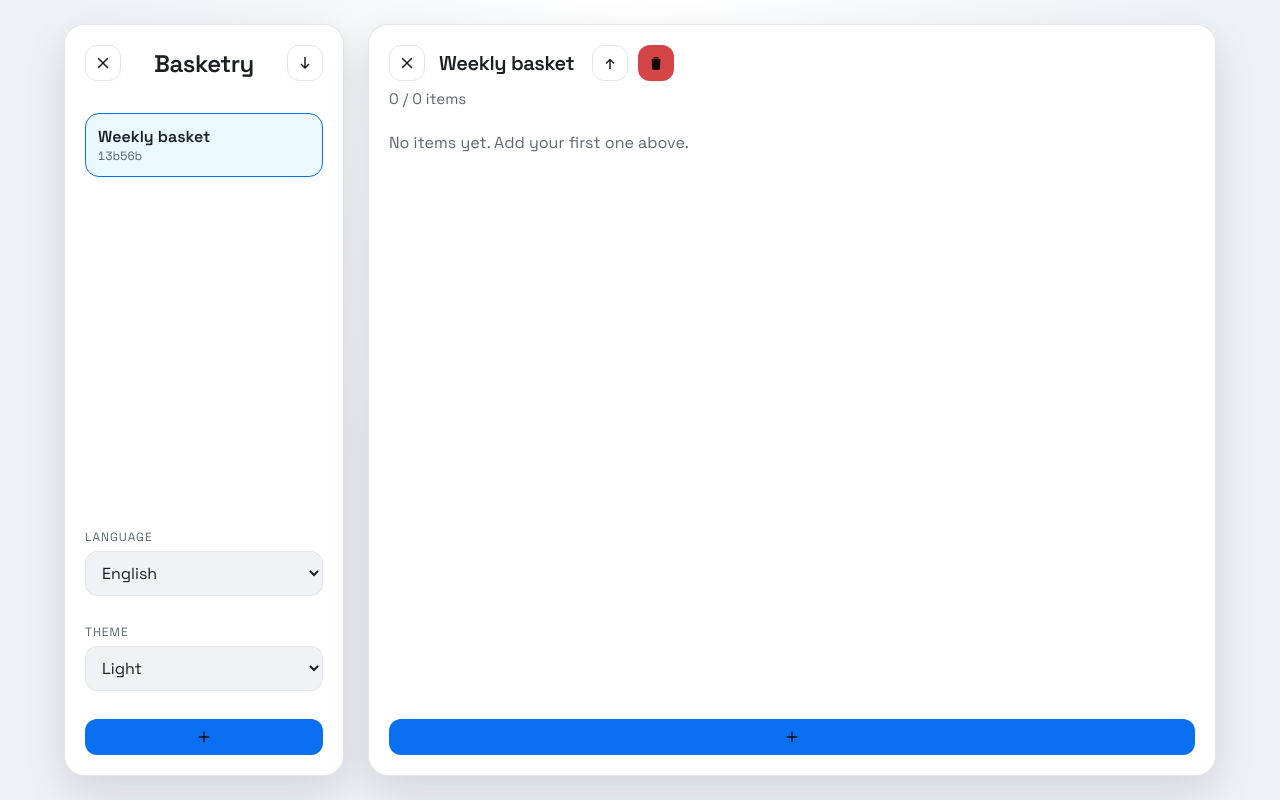
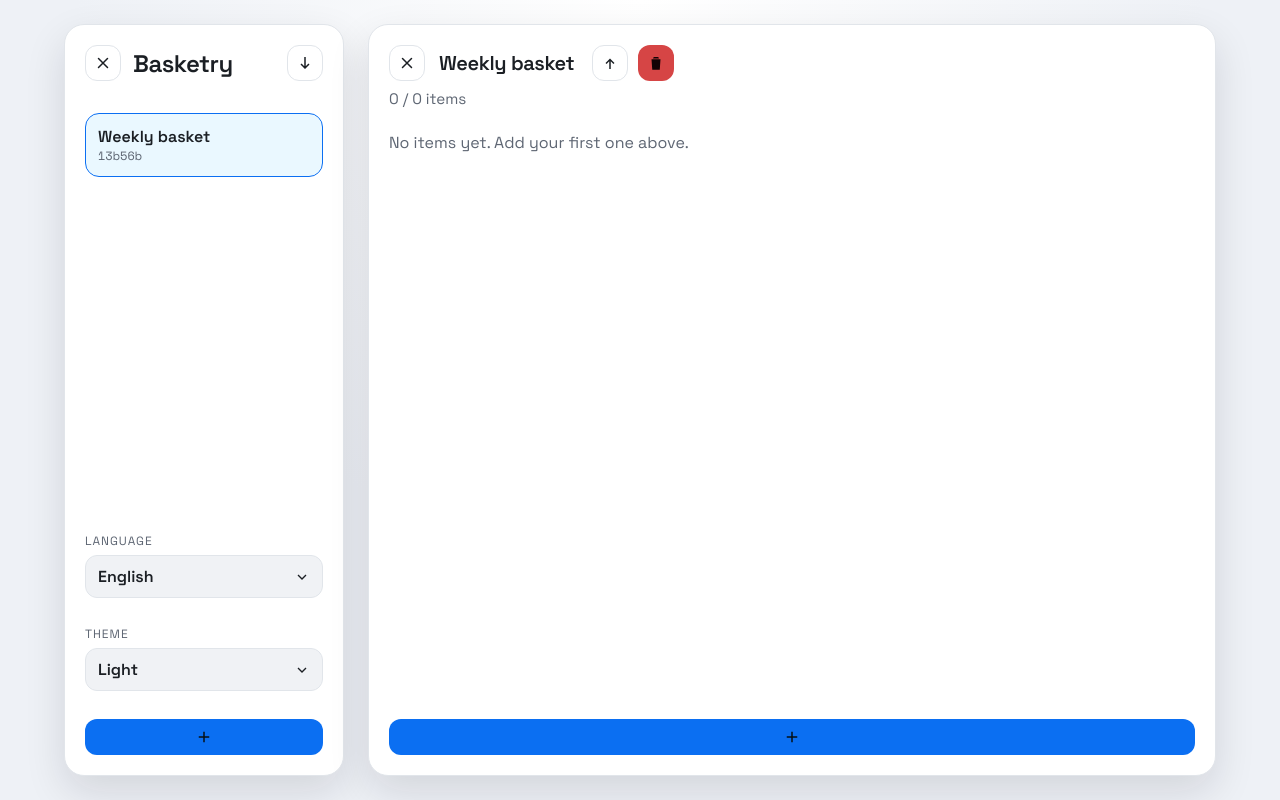
Before and after one commit to seclace/basketry-app, a SvelteKit app: page / in a window 1280 px wide. Both pictures are taken after a click on the button "Toggle sidebar". Built offline with nearby package versions, Linux system fonts and the light colour scheme.

Commit message:
Beautify selects

```diff
--- a/src/app.css
+++ b/src/app.css
@@ -215,6 +215,10 @@ h3 {
 	letter-spacing: -0.02em;
 }
 
+.page-title {
+	flex: 1;
+}
+
 .editable-title {
 	margin-bottom: 0;
 	overflow-wrap: anywhere;
@@ -352,6 +356,67 @@ textarea {
 	border: 1px solid var(--border);
 	border-radius: 12px;
 	padding: 10px 12px;
+}
+
+.dropdown-trigger {
+	display: flex;
+	align-items: center;
+	justify-content: space-between;
+	gap: 12px;
+	background: var(--panel-alt);
+	border: 1px solid var(--border);
+	border-radius: 12px;
+	padding: 10px 12px;
+	text-align: left;
+	color: var(--text);
+	transition:
+		border-color 0.2s ease,
+		box-shadow 0.2s ease;
+}
+
+.dropdown-trigger:focus-visible {
+	outline: 2px solid var(--accent);
+	outline-offset: 2px;
+}
+
+.dropdown-caret {
+	width: 16px;
+	height: 16px;
+	fill: none;
+	stroke: currentColor;
+	stroke-width: 2;
+	transition: transform 0.2s ease;
+}
+
+.dropdown-menu {
+	margin-top: 8px;
+	display: grid;
+	gap: 6px;
+	background: var(--panel);
+	border: 1px solid var(--border);
+	border-radius: 12px;
+	padding: 6px;
+	box-shadow: var(--shadow);
+}
+
+.dropdown-option {
+	background: transparent;
+	border: 1px solid transparent;
+	border-radius: 10px;
+	padding: 8px 10px;
+	text-align: left;
+	color: var(--text);
+	cursor: pointer;
+}
+
+.dropdown-option:hover {
+	background: var(--panel-alt);
+}
+
+.dropdown-option.active {
+	border-color: var(--accent);
+	background: rgba(86, 194, 255, 0.12);
+	color: var(--text);
 }
 
 textarea {
--- a/src/routes/+page.svelte
+++ b/src/routes/+page.svelte
@@ -1,5 +1,5 @@
 <script lang="ts">
-	import { onMount, tick } from 'svelte';
+	import { onDestroy, onMount, tick } from 'svelte';
 import { get } from 'svelte/store';
 	import QRCode from 'qrcode';
 	import { BrowserQRCodeReader } from '@zxing/browser';
@@ -60,6 +60,10 @@ let confirmDialog: HTMLDialogElement | null = null;
 	let scanner: BrowserQRCodeReader | null = null;
 	let addAnother = true;
 	let theme: 'dark' | 'light' = 'dark';
+	let isLangOpen = false;
+	let isThemeOpen = false;
+	let langDropdown: HTMLDivElement | null = null;
+	let themeDropdown: HTMLDivElement | null = null;
 	type GroupedEntry = {
 		id: string;
 		items: Item[];
@@ -113,6 +117,51 @@ let confirmDialog: HTMLDialogElement | null = null;
 		if (typeof localStorage !== 'undefined') {
 			localStorage.setItem('basketry-theme', value);
 		}
+	};
+
+	const toggleLangDropdown = () => {
+		isLangOpen = !isLangOpen;
+		if (isLangOpen) isThemeOpen = false;
+	};
+
+	const toggleThemeDropdown = () => {
+		isThemeOpen = !isThemeOpen;
+		if (isThemeOpen) isLangOpen = false;
+	};
+
+	const closeDropdowns = () => {
+		isLangOpen = false;
+		isThemeOpen = false;
+	};
+
+	const handleDropdownTriggerKey = (event: KeyboardEvent, target: 'lang' | 'theme') => {
+		if (event.key === 'Enter' || event.key === ' ') {
+			event.preventDefault();
+			if (target === 'lang') toggleLangDropdown();
+			if (target === 'theme') toggleThemeDropdown();
+		}
+		if (event.key === 'Escape') {
+			event.preventDefault();
+			closeDropdowns();
+		}
+	};
+
+	const selectLocale = (value: 'en' | 'ru') => {
+		$locale = value;
+		closeDropdowns();
+	};
+
+	const selectTheme = (value: 'dark' | 'light') => {
+		setTheme(value);
+		closeDropdowns();
+	};
+
+	const handleDocumentClick = (event: MouseEvent) => {
+		const target = event.target as Node | null;
+		if (!target) return;
+		if (langDropdown && langDropdown.contains(target)) return;
+		if (themeDropdown && themeDropdown.contains(target)) return;
+		closeDropdowns();
 	};
 
 	const loadItems = async () => {
@@ -427,6 +476,14 @@ let confirmDialog: HTMLDialogElement | null = null;
 		await loadAll();
 	});
 
+	onMount(() => {
+		document.addEventListener('click', handleDocumentClick);
+	});
+
+	onDestroy(() => {
+		document.removeEventListener('click', handleDocumentClick);
+	});
+
 	$: categoryMap = new Map(
 		categories.map((category) => [category.id, $t.categoryName?.[category.id] ?? category.name])
 	);
@@ -481,7 +538,7 @@ $: otherCategoryId = categories.find((category) => category.id === 'cat-other')?
 				{/if}
 				<span class="sr-only">{$t.toggleSidebar}</span>
 			</button>
-			<h1>{$t.appName}</h1>
+			<h1 class="page-title">{$t.appName}</h1>
 			<button class="secondary icon-button icon-only" on:click={openImport} aria-label={$t.importQr}>
 				<svg viewBox="0 0 24 24" aria-hidden="true">
 					<path d="M12 20l-6-6 1.4-1.4L11 16.2V4h2v12.2l3.6-3.6L18 14l-6 6z" />
@@ -509,19 +566,83 @@ $: otherCategoryId = categories.find((category) => category.id === 'cat-other')?
 		</div>
 		</div>
 
-		<div class="field sidebar-language">
-			<label for="lang">{$t.language}</label>
-			<select id="lang" bind:value={$locale}>
-				<option value="en">English</option>
-				<option value="ru">Русский</option>
-			</select>
+		<div class="field sidebar-language" bind:this={langDropdown}>
+			<label id="lang-label">{$t.language}</label>
+			<button
+				class="dropdown-trigger"
+				type="button"
+				aria-haspopup="listbox"
+				aria-expanded={isLangOpen}
+				aria-labelledby="lang-label"
+				on:click={toggleLangDropdown}
+				on:keydown={(event) => handleDropdownTriggerKey(event, 'lang')}
+			>
+				<span>{$locale === 'ru' ? 'Русский' : 'English'}</span>
+				<svg class="dropdown-caret" viewBox="0 0 24 24" aria-hidden="true">
+					<path d="M6 9l6 6 6-6" />
+				</svg>
+			</button>
+			{#if isLangOpen}
+				<div class="dropdown-menu" role="listbox" aria-labelledby="lang-label">
+					<button
+						type="button"
+						role="option"
+						class={`dropdown-option ${$locale === 'en' ? 'active' : ''}`}
+						aria-selected={$locale === 'en'}
+						on:click={() => selectLocale('en')}
+					>
+						English
+					</button>
+					<button
+						type="button"
+						role="option"
+						class={`dropdown-option ${$locale === 'ru' ? 'active' : ''}`}
+						aria-selected={$locale === 'ru'}
+						on:click={() => selectLocale('ru')}
+					>
+						Русский
+					</button>
+				</div>
+			{/if}
 		</div>
-		<div class="field sidebar-theme">
-			<label for="theme">{$t.themeLabel}</label>
-			<select id="theme" bind:value={theme} on:change={(event) => setTheme((event.currentTarget as HTMLSelectElement).value as 'dark' | 'light')}>
-				<option value="dark">{$t.themeDark}</option>
-				<option value="light">{$t.themeLight}</option>
-			</select>
+		<div class="field sidebar-theme" bind:this={themeDropdown}>
+			<label id="theme-label">{$t.themeLabel}</label>
+			<button
+				class="dropdown-trigger"
+				type="button"
+				aria-haspopup="listbox"
+				aria-expanded={isThemeOpen}
+				aria-labelledby="theme-label"
+				on:click={toggleThemeDropdown}
+				on:keydown={(event) => handleDropdownTriggerKey(event, 'theme')}
+			>
+				<span>{theme === 'light' ? $t.themeLight : $t.themeDark}</span>
+				<svg class="dropdown-caret" viewBox="0 0 24 24" aria-hidden="true">
+					<path d="M6 9l6 6 6-6" />
+				</svg>
+			</button>
+			{#if isThemeOpen}
+				<div class="dropdown-menu" role="listbox" aria-labelledby="theme-label">
+					<button
+						type="button"
+						role="option"
+						class={`dropdown-option ${theme === 'dark' ? 'active' : ''}`}
+						aria-selected={theme === 'dark'}
+						on:click={() => selectTheme('dark')}
+					>
+						{$t.themeDark}
+					</button>
+					<button
+						type="button"
+						role="option"
+						class={`dropdown-option ${theme === 'light' ? 'active' : ''}`}
+						aria-selected={theme === 'light'}
+						on:click={() => selectTheme('light')}
+					>
+						{$t.themeLight}
+					</button>
+				</div>
+			{/if}
 		</div>
 
 		<button class="icon-button icon-only full-width create-list-button" on:click={addList} aria-label={$t.createList}>
```
